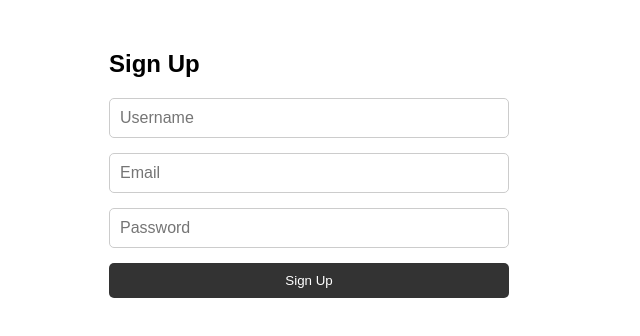
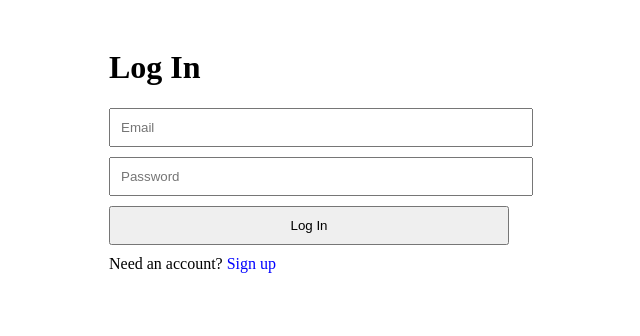
Before and after one commit to livevotenpc123/npc-vote-app, a Next.js app: page /auth in a window 1280 px wide. Shown: the top 336 px of the page, without its empty margins (331-971 px from the left). Built offline with nearby package versions, Linux system fonts and the light colour scheme; no server answers.

Commit message:
Redirect logged-in users from auth to profile or home

```diff
--- a/pages/auth.jsx
+++ b/pages/auth.jsx
@@ -1,68 +1,69 @@
 // pages/auth.jsx
-import { useState } from 'react';
+import { useEffect, useState } from 'react';
 import { supabase } from '../lib/supabaseClient';
-import { useRouter } from 'next/router';
 
 export default function AuthPage() {
   const [email, setEmail] = useState('');
   const [password, setPassword] = useState('');
-  const [username, setUsername] = useState('');
   const [loading, setLoading] = useState(false);
-  const [message, setMessage] = useState('');
+  const [mode, setMode] = useState('login'); // 'login' or 'signup'
 
-  const router = useRouter();
+  useEffect(() => {
+    const redirectIfLoggedIn = async () => {
+      const { data: { user } } = await supabase.auth.getUser();
+      if (user) {
+        // Check if username is set
+        const { data } = await supabase
+          .from('profiles')
+          .select('username')
+          .eq('id', user.id)
+          .single();
 
-  const handleSignup = async (e) => {
+        if (data?.username) {
+          window.location.href = '/';
+        } else {
+          window.location.href = '/profile';
+        }
+      }
+    };
+
+    redirectIfLoggedIn();
+  }, []);
+
+  const handleSubmit = async (e) => {
     e.preventDefault();
     setLoading(true);
-    setMessage('');
 
-    const { data, error } = await supabase.auth.signUp({
-      email,
-      password,
-      options: {
-        data: { username },
-      },
-    });
-
-    if (error) {
-      setMessage(error.message);
-      setLoading(false);
-      return;
+    if (mode === 'signup') {
+      const { error } = await supabase.auth.signUp({
+        email,
+        password,
+      });
+      if (error) alert(error.message);
+      else alert('Check your email to verify your account.');
+    } else {
+      const { error } = await supabase.auth.signInWithPassword({
+        email,
+        password,
+      });
+      if (error) alert(error.message);
+      else window.location.href = '/';
     }
 
-    // Wait until the user confirms email, then store username
-    const user = data?.user;
-    if (user) {
-      await supabase.from('profiles').upsert({
-        id: user.id,
-        username,
-      });
-    }
-
-    setMessage('Check your email to confirm and log in.');
     setLoading(false);
   };
 
   return (
-    <div style={styles.container}>
-      <h2>Sign Up</h2>
-      <form onSubmit={handleSignup} style={styles.form}>
-        <input
-          type="text"
-          placeholder="Username"
-          value={username}
-          onChange={(e) => setUsername(e.target.value)}
-          required
-          style={styles.input}
-        />
+    <div style={{ padding: 20, maxWidth: 400, margin: '0 auto' }}>
+      <h1>{mode === 'signup' ? 'Sign Up' : 'Log In'}</h1>
+      <form onSubmit={handleSubmit}>
         <input
           type="email"
           placeholder="Email"
           value={email}
           onChange={(e) => setEmail(e.target.value)}
           required
-          style={styles.input}
+          style={{ width: '100%', padding: 10, marginBottom: 10 }}
         />
         <input
           type="password"
@@ -70,20 +71,21 @@ export default function AuthPage() {
           value={password}
           onChange={(e) => setPassword(e.target.value)}
           required
-          style={styles.input}
+          style={{ width: '100%', padding: 10, marginBottom: 10 }}
         />
-        <button type="submit" disabled={loading} style={styles.button}>
-          {loading ? 'Signing up...' : 'Sign Up'}
+        <button type="submit" disabled={loading} style={{ width: '100%', padding: 10 }}>
+          {loading ? 'Loading...' : mode === 'signup' ? 'Sign Up' : 'Log In'}
         </button>
-        {message && <p>{message}</p>}
       </form>
+      <p style={{ marginTop: 10 }}>
+        {mode === 'signup' ? 'Already have an account?' : 'Need an account?'}{' '}
+        <span
+          onClick={() => setMode(mode === 'signup' ? 'login' : 'signup')}
+          style={{ color: 'blue', cursor: 'pointer' }}
+        >
+          {mode === 'signup' ? 'Log in' : 'Sign up'}
+        </span>
+      </p>
     </div>
   );
 }
-
-const styles = {
-  container: { maxWidth: '400px', margin: '50px auto', fontFamily: 'Arial' },
-  form: { display: 'flex', flexDirection: 'column', gap: '15px' },
-  input: { padding: '10px', fontSize: '16px', borderRadius: '5px', border: '1px solid #ccc' },
-  button: { padding: '10px', backgroundColor: '#333', color: 'white', border: 'none', borderRadius: '5px', cursor: 'pointer' },
-};
```
